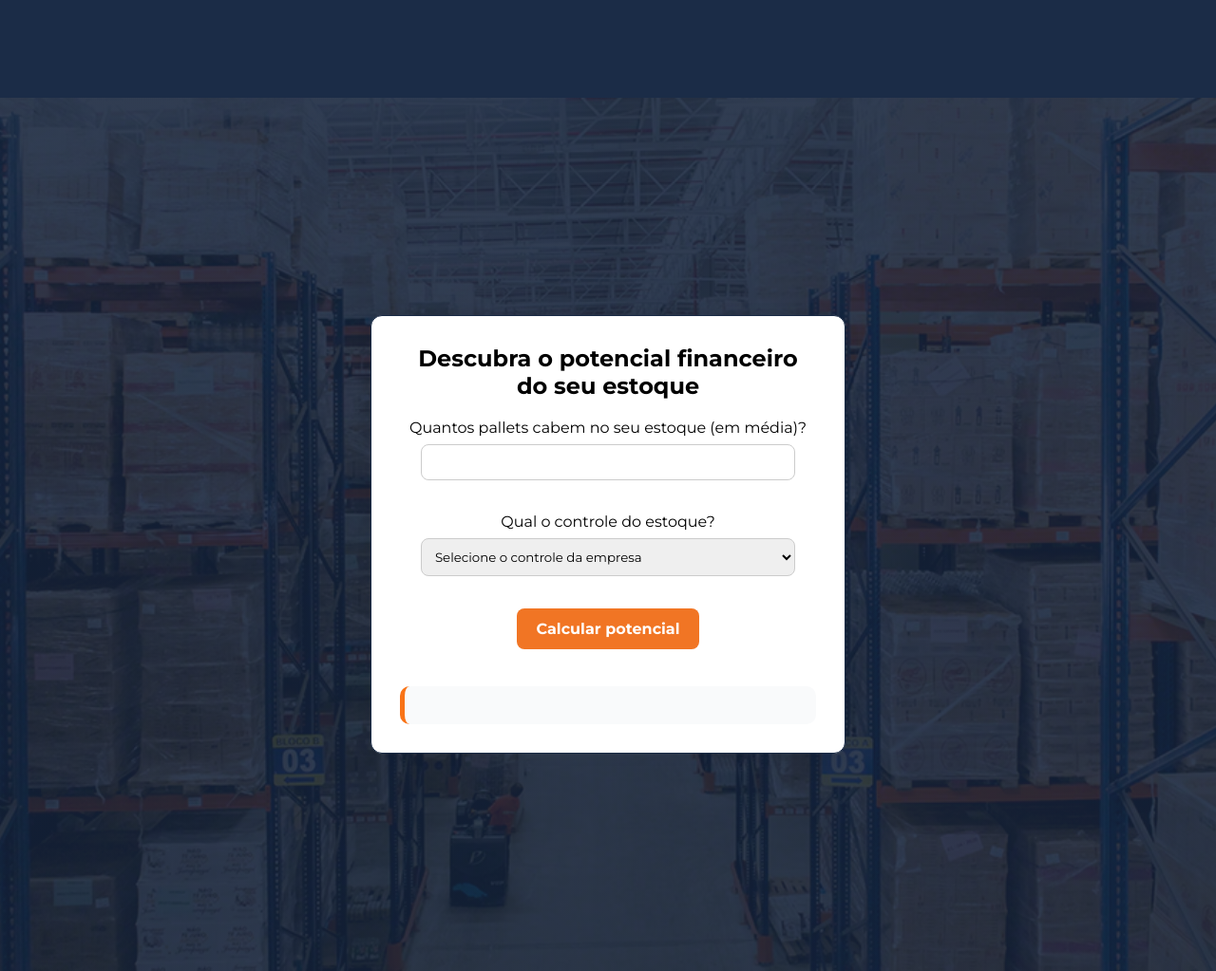
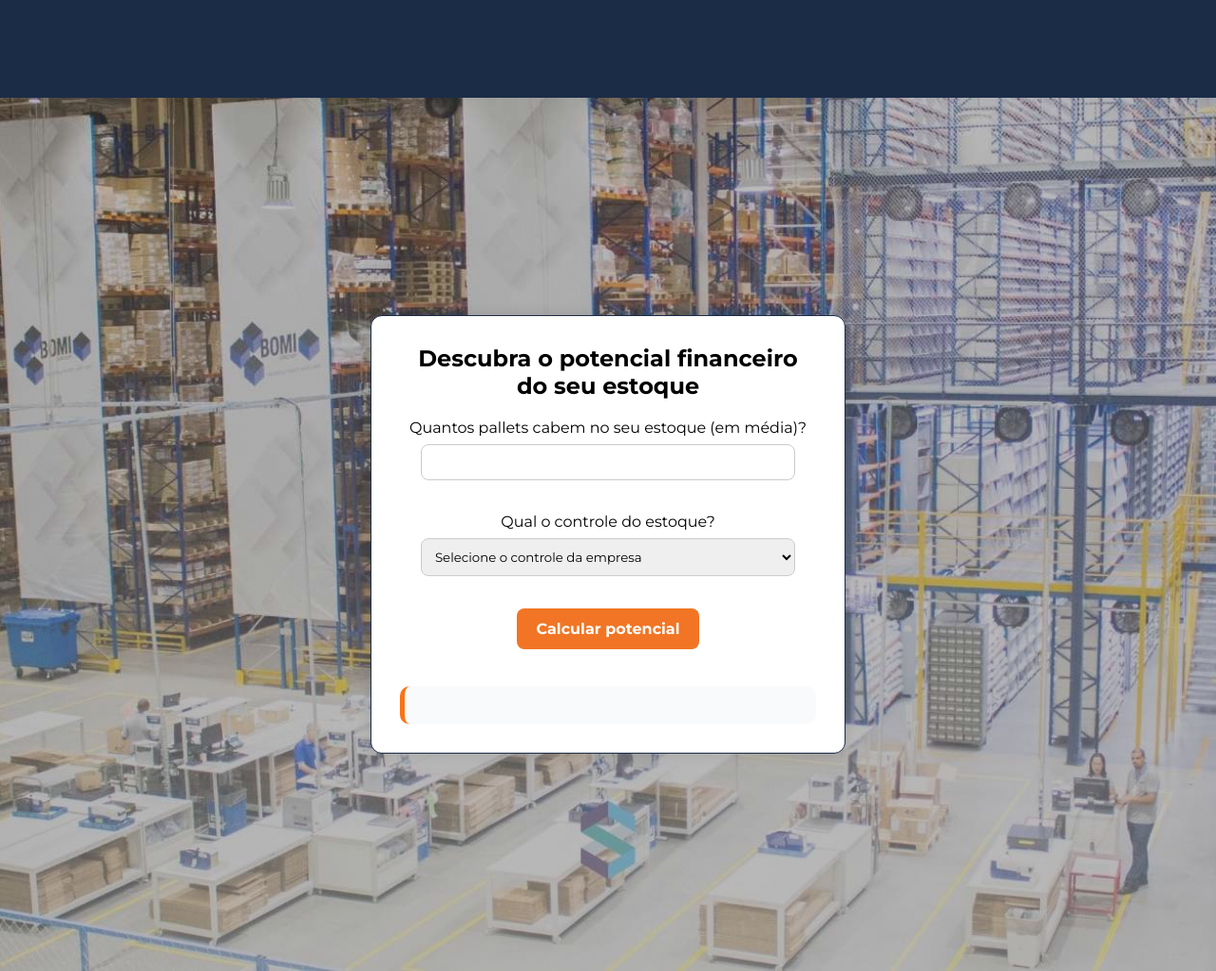
Before and after one commit to Devcolleoni/Crab, a plain HTML site: page CRAB - Site/public/home.html in a window 1280 px wide. Shown: the part 2297-3320 px from the top of the page at 95% size. Drawn offline with nearby package versions, Linux system fonts and the light colour scheme.

Commit message:
Subindo a img Funcional

```diff
--- a/CRAB - Site/public/styles/style.css
+++ b/CRAB - Site/public/styles/style.css
@@ -410,8 +410,8 @@ body {
     justify-content: center;
     align-items: center;
 
-    background: linear-gradient(rgba(20, 34, 58, 0.88), rgba(20, 34, 58, 0.88)),
-        url('../assets/imgs/4.png') no-repeat center/cover;
+    background: linear-gradient(rgba(79, 78, 78, 0.387), rgba(143, 142, 142, 0.614)),
+        url('../assets/imgs/imgG.png') no-repeat center/cover;
 }
 
 #simulador .container {
```
Also changed, not shown: CRAB - Site/public/assets/imgs/imgG.png (added).
